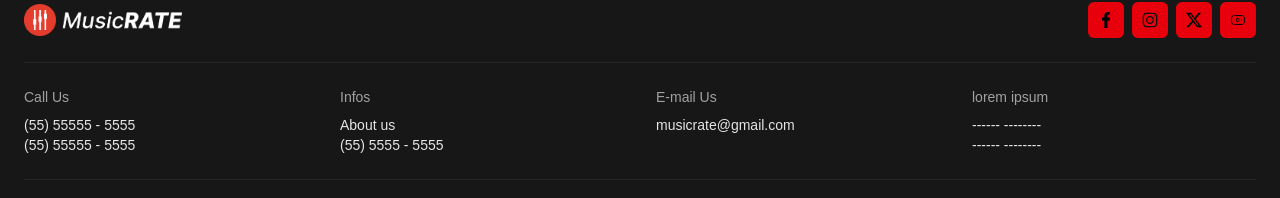
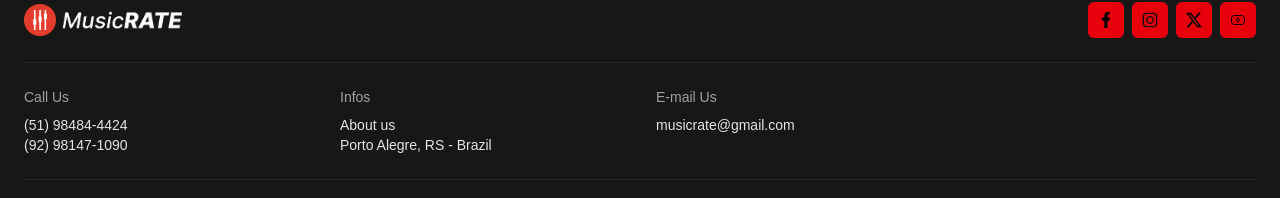
Before and after one commit to MestreWil/musicRATE, a Next.js app in the folder frontend/: page / in a window 1280 px wide. Shown: the part 754-952 px from the top of the page. Built offline with nearby package versions, Linux system fonts and the light colour scheme; no server answers.

Commit message:
fix: footer adjustments

```diff
--- a/frontend/src/components/Footer.tsx
+++ b/frontend/src/components/Footer.tsx
@@ -36,22 +36,17 @@ export function Footer() {
         <div className="grid grid-cols-1 sm:grid-cols-2 md:grid-cols-4 gap-8 text-sm">
           <div>
             <h3 className="text-neutral-400 mb-2">Call Us</h3>
-            <p>(55) 55555 - 5555</p>
-            <p>(55) 55555 - 5555</p>
+            <p>(51) 98484-4424</p>
+            <p>(92) 98147-1090</p>
           </div>
           <div>
             <h3 className="text-neutral-400 mb-2">Infos</h3>
             <p>About us</p>
-            <p>(55) 5555 - 5555</p>
+            <p>Porto Alegre, RS - Brazil</p>
           </div>
           <div>
             <h3 className="text-neutral-400 mb-2">E-mail Us</h3>
             <p>musicrate@gmail.com</p>
-          </div>
-          <div>
-            <h3 className="text-neutral-400 mb-2">lorem ipsum</h3>
-            <p>------  --------</p>
-            <p>------  --------</p>
           </div>
         </div>
 
```
